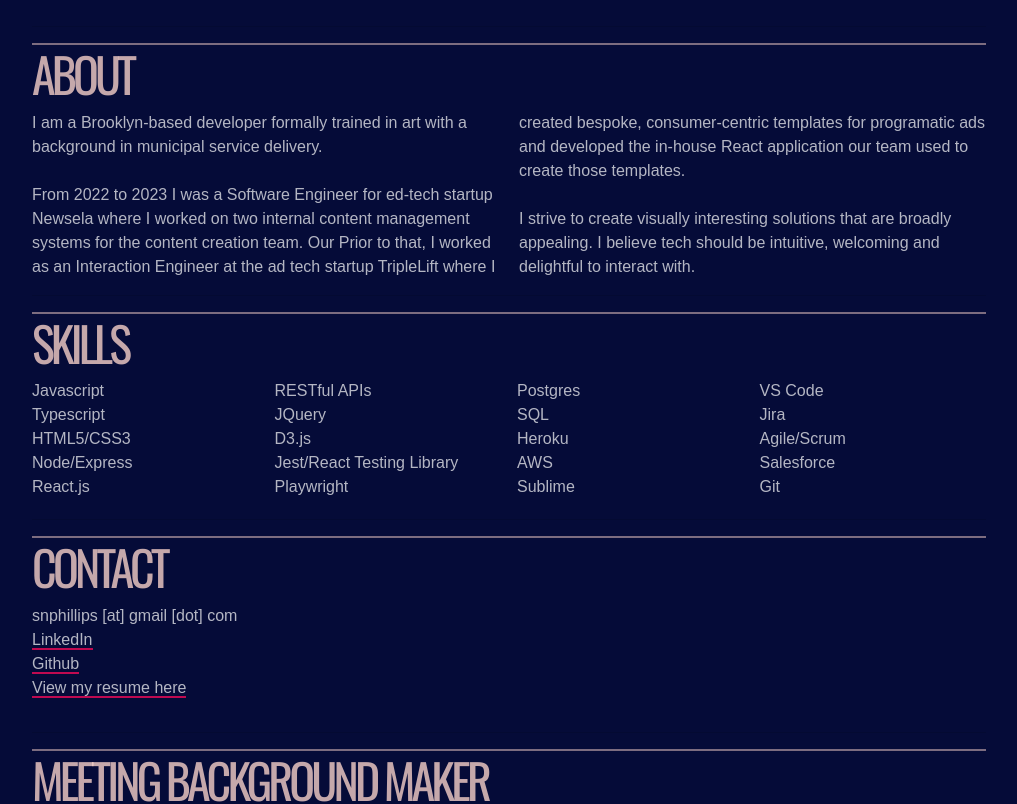
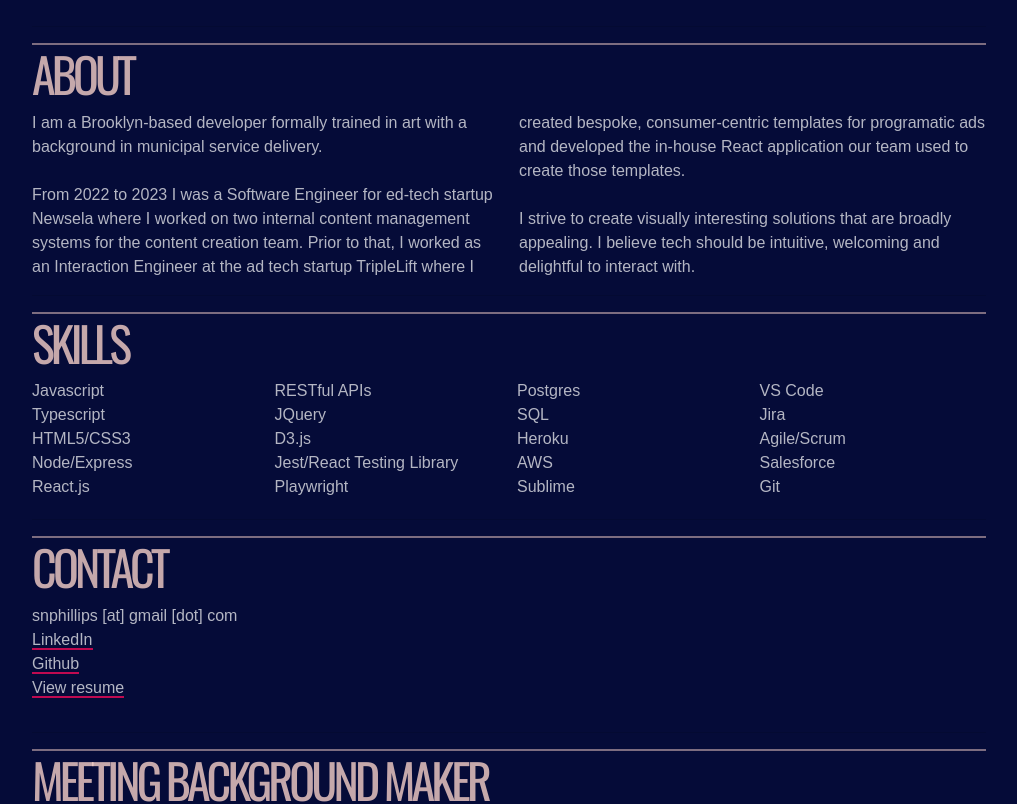
Before and after one commit to snphillips/webdevportfolio, a React (Create React App) app: page / in a window 1280 px wide. Shown: the part 1335-2139 px from the top of the page, without its empty margins (70-1087 px from the left). Built offline with nearby package versions, Linux system fonts and the light colour scheme.

Commit message:
add resume pdf

```diff
--- a/src/App.js
+++ b/src/App.js
@@ -10,6 +10,7 @@ import Contact from './components/Contact';
 import ProjectOverview from './components/ProjectOverview';
 import projectList from './components/projectList';
 import ProjectDeepDives from './components/ProjectDeepDives';
+import Resume from './components/Resume';
 
 const SiteContainer = styled.div`
   width: 100%;
@@ -126,14 +127,11 @@ export default function App() {
         </HeaderAndStatementContainer>
 
         <ProjectOverview filteredProjects={filteredProjects} />
-
         <About />
-
         <Skills skillsDev={skillsDev} skillsDevOther={skillsDevOther} />
-
         <Contact />
-
         <ProjectDeepDives filteredProjects={filteredProjects} />
+        <Resume />
       </ContentContainer>
 
       <NavContainer className='navigation-container'>
--- a/src/components/About.js
+++ b/src/components/About.js
@@ -15,7 +15,7 @@ export default function About(props) {
         service delivery. <br />
         <br />
         From 2022 to 2023 I was a Software Engineer for ed-tech startup Newsela where I worked on
-        two internal content management systems for the content creation team. Our Prior to that, I
+        two internal content management systems for the content creation team. Prior to that, I
         worked as an Interaction Engineer at the ad tech startup TripleLift where I created bespoke,
         consumer-centric templates for programatic ads and developed the in-house React application
         our team used to create those templates.
--- a/src/components/Contact.js
+++ b/src/components/Contact.js
@@ -42,13 +42,8 @@ export default function Contact(props) {
           </ContactListItemLink>
         </li>
         <li>
-          <ContactListItemLink
-            className='content-link'
-            href='https://sarahphillipsdev.surge.sh/2023-resume-phillips.pdf'
-            target='_blank'
-            rel='noopener noreferrer'
-          >
-            View my resume here
+          <ContactListItemLink className='content-link' href='#resume'>
+            View resume
           </ContactListItemLink>
         </li>
       </ContactUList>
--- a/src/components/Navigation.js
+++ b/src/components/Navigation.js
@@ -60,9 +60,7 @@ export default function Navigation(props) {
             <NavItem href='#contact'>contact</NavItem>
           </li>
           <li>
-            <NavItem href='https://sarahphillipsdev.surge.sh/2023-resume-phillips.pdf'>
-              resume
-            </NavItem>
+            <NavItem href='#resume'>resume</NavItem>
           </li>
           <li>
             <NavItem href='https://www.linkedin.com/in/sarah-n-phillips/'>
--- /dev/null
+++ b/src/components/Resume.js
@@ -0,0 +1,31 @@
+import React from 'react';
+import styled from 'styled-components';
+import { Heading } from '../user-interface-styles/headings.js';
+import { ContentContainer } from '../user-interface-styles/layout.js';
+
+const ContactUList = styled.ul`
+  list-style: none;
+  padding-left: 0;
+`;
+
+const ContactListItemLink = styled.a`
+  color: rgba(255, 255, 255, 0.7); /* white */
+`;
+
+// note: Heading & ContentContainer are "styled-components"
+
+export default function Resume(props) {
+  return (
+    <>
+      <Heading>Resume</Heading>
+      <ContentContainer id='resume'>
+        <embed
+          src='https://sarahphillipsdev.surge.sh/2023-resume-phillips.pdf'
+          width='800'
+          height='1080'
+          type='application/pdf'
+        />
+      </ContentContainer>
+    </>
+  );
+}
```
